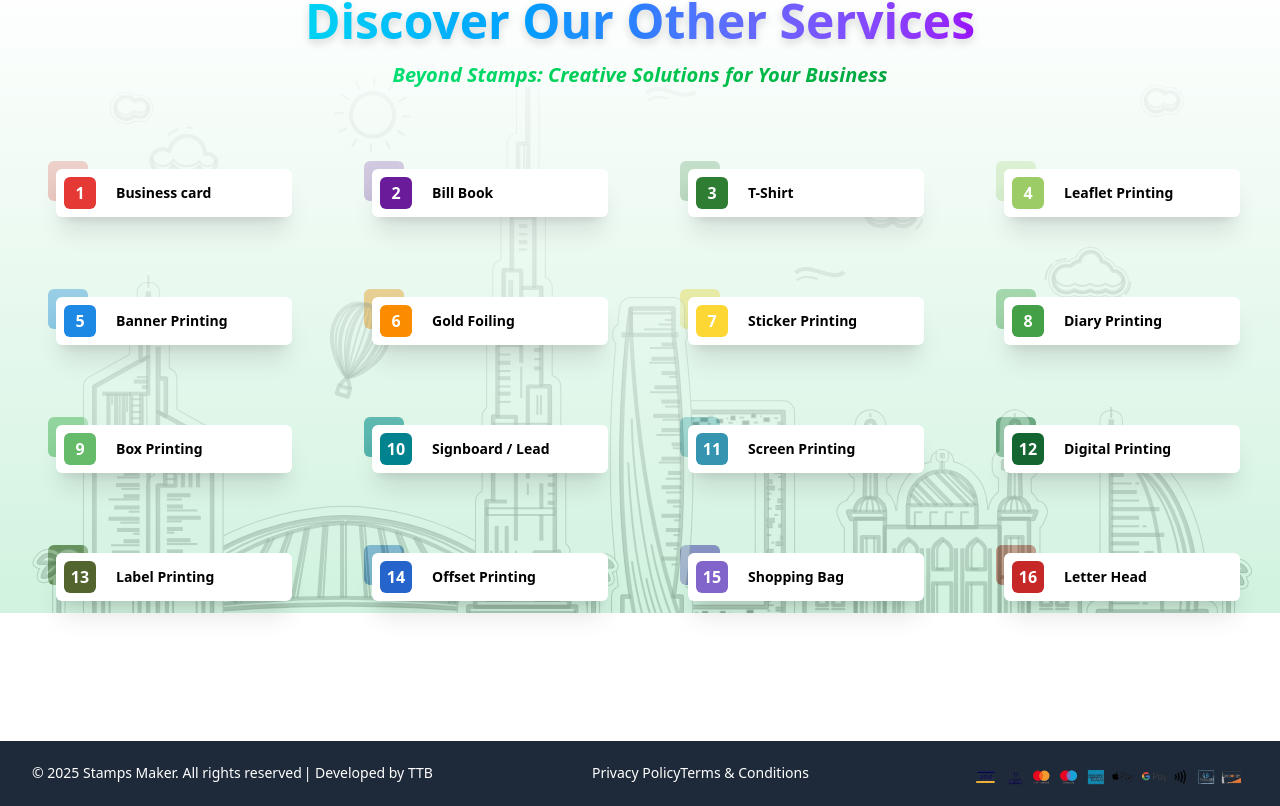
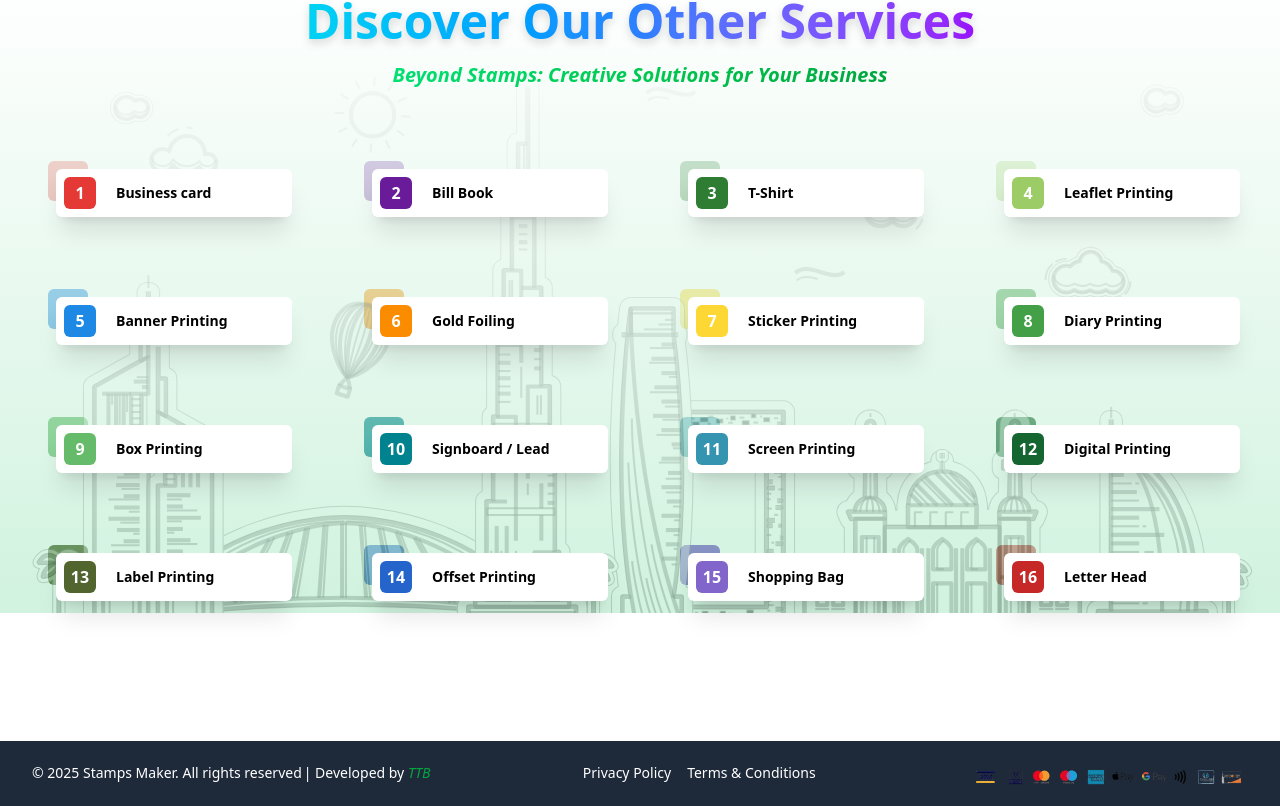
Before and after one commit to techtobit/stamps, a Next.js app: page / in a window 1280 px wide. Shown: the part 1759-2565 px from the top of the page. Built offline with nearby package versions, Linux system fonts and the light colour scheme.

Commit message:
added url

```diff
--- a/app/page.js
+++ b/app/page.js
@@ -184,9 +184,9 @@ export default function Home() {
       <footer className="w-full bg-gray-800 text-white flex items-center justify-between px-8 flex-wrap">
         <div className="flex">
           <p className="text-sm">&copy; {new Date().getFullYear()} Stamps Maker. All rights reserved </p>
-          <p className="text-sm pl-[2px]">| Developed by <a href='ashrafuddin.vercel.app'>TTB</a> </p>
+          <p className="text-sm pl-[2px]">| Developed by <a className="text-green-600 italic" href='https://ashrafuddin.vercel.app/' target="_blank">TTB</a> </p>
         </div>
-        <div className="flex">
+        <div className="flex gap-4">
           <a href="/privacy_policy.html" className="text-sm hover:underline">Privacy Policy</a>
           <a href="/terms_and_conditions.html" className="text-sm hover:underline">Terms & Conditions</a>
         </div>
```
